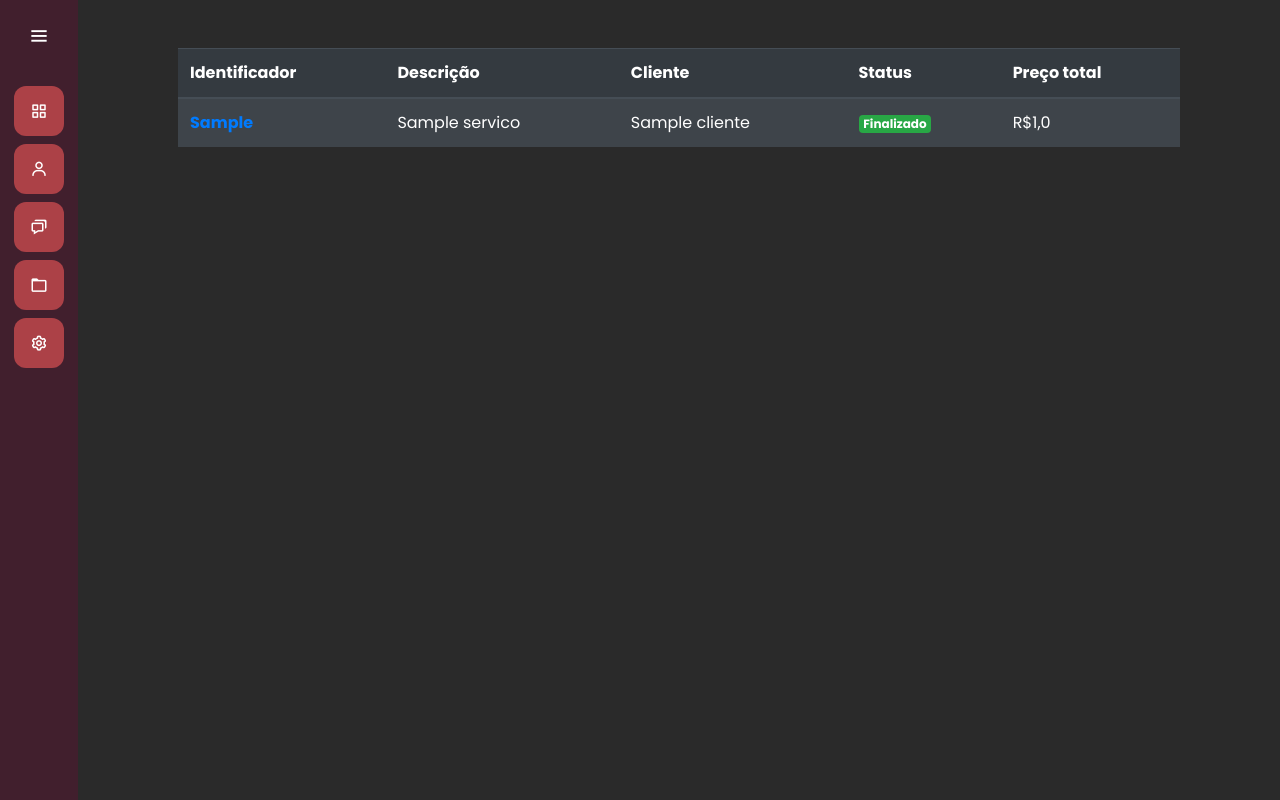
After one commit to deamelo/servicos_automotivos, a Django app: page /servicos/listar_servico/ in a window 1280 px wide. The commit adds this page. Run offline with Django 5.2, Linux system fonts and the light colour scheme; tables that the repository leaves empty hold one stand-in row (values such as "Sample post").

Commit message:
listar servicos

```diff
--- a/servicos/models.py
+++ b/servicos/models.py
@@ -2,7 +2,7 @@ from django.db import models
 from clientes.models import Cliente
 from .choices import ChoicesCategoriaManutenção
 from datetime import datetime
-from secrets import token_hex
+from secrets import token_hex, token_urlsafe
 
 class CategoriaManutencao(models.Model):
     titulo = models.CharField(max_length=3, choices=ChoicesCategoriaManutenção.choices)
@@ -19,6 +19,7 @@ class Servico(models.Model):
     data_entrega = models.DateField(null=True)
     finalizado = models.BooleanField(default=False)
     protocolo = models.CharField(max_length=44, null=True, blank=True)
+    identificador = models.CharField(max_length=24, null=True, blank=True)
 
     def __str__(self):
         return self.titulo
@@ -27,7 +28,12 @@ class Servico(models.Model):
     def save(self, *args, **kwargs):
         if not self.protocolo:
             self.protocolo = datetime.now().strftime('%d-%m-%Y-%H:%M:%S-') + token_hex(12)
+
+        if not self.identificador:
+            self.identificador = token_urlsafe(16)
+
         super(Servico,self).save(*args, **kwargs)
+
 
     def preco_total(self):
         preco_total = float(0)
--- /dev/null
+++ b/servicos/templates/listar_servico.html
@@ -0,0 +1,41 @@
+{% extends "base.html" %}
+{% load static %}
+
+{% block 'head' %}
+<link rel="stylesheet" href="{% static 'clientes/css/clientes.css' %}" />
+<link rel="stylesheet" href="{% static 'servicos/css/listar_servico.css' %}" />
+{% endblock %} {% block 'dashboard' %}
+    <br/>
+    <br/>
+    <div class="container-container-fluid new-container">
+        <table class="table table-striped table-dark">
+            <thead>
+              <tr>
+                <th scope="col">Identificador</th>
+                <th scope="col">Descrição</th>
+                <th scope="col">Cliente</th>
+                <th scope="col">Status</th>
+                <th scope="col">Preço total</th>
+              </tr>
+            </thead>
+            <tbody>
+                {% for servico in servicos %}
+                    <tr>
+                        <th><a href="{% url 'servico' servico.identificador %}">{{servico.identificador}}</a></th>
+                        <td>{{servico.titulo}}</td>
+                        <td>{{servico.cliente}}</td>
+                        <td>
+                            {% if servico.finalizado %}
+                                <span class="badge badge-success">Finalizado</span>
+                            {% else %}
+                                <span class="badge badge-warning">Em manutenção</span>
+                            {% endif %}
+                        </td>
+                        <td>R${{servico.preco_total}}</td>
+                    </tr>
+
+                {% endfor %}
+            </tbody>
+          </table>
+    </div>
+{% endblock %}
--- a/servicos/urls.py
+++ b/servicos/urls.py
@@ -3,4 +3,6 @@ from . import views
 
 urlpatterns = [
     path('novo_servico/', views.novo_servico, name='novo_servico'),
+    path('listar_servico/', views.listar_servico, name='listar_servico'),
+    path('servico/<str:identificador>', views.servico, name='servico'),
 ]
--- a/servicos/views.py
+++ b/servicos/views.py
@@ -1,4 +1,6 @@
-from django.shortcuts import render
+from django.shortcuts import render, get_object_or_404
+
+from .models import Servico
 from .forms import ServicoForm
 from django.http import HttpResponse
 
@@ -21,3 +23,12 @@ def novo_servico(request):
         #     return render(request, 'novo_servico.html', {'form': form})
         # else:
         #     return render(request, 'novo_servico.html', {'form': form})
+
+def listar_servico(request):
+    if request.method == "GET":
+        servicos = Servico.objects.all()
+        return render(request, 'listar_servico.html', {'servicos': servicos})
+
+def servico(request, identificador):
+    servico = get_object_or_404(Servico,identificador=identificador)
+    return render(request, 'servico.html', {'servico': servico})
--- a/templates/base.html
+++ b/templates/base.html
@@ -44,7 +44,7 @@
           <span class="tooltip">Clientes</span>
         </li>
         <li>
-          <a href="#">
+          <a href="{% url "novo_servico" %}">
             <i class="bx bx-chat"></i>
             <span class="links_name">Serviços</span>
           </a>
--- /dev/null
+++ b/templates/static/servicos/css/listar_servico.css
@@ -0,0 +1,4 @@
+.new-container {
+    padding-left: 100px;
+    padding-right: 100px;
+}
```
Also changed, not shown: servicos/templates/servico.html (added, +13 -0 lines), servicos/migrations/0006_servico_identificador.py (added).
